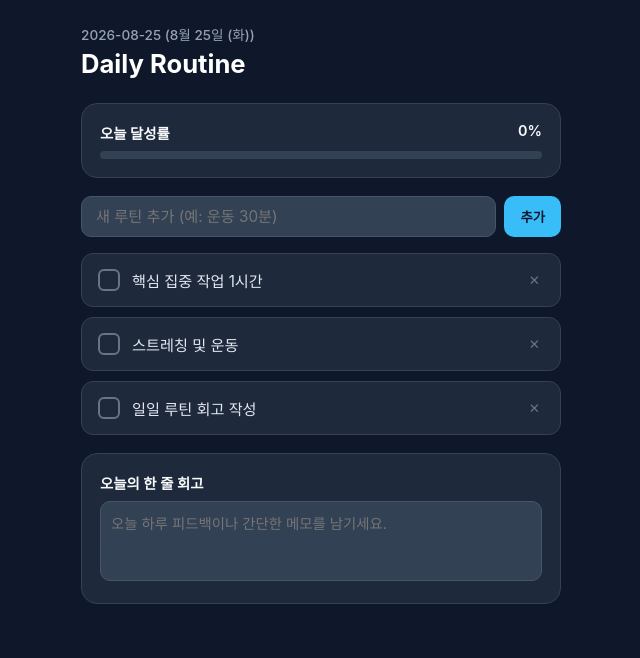
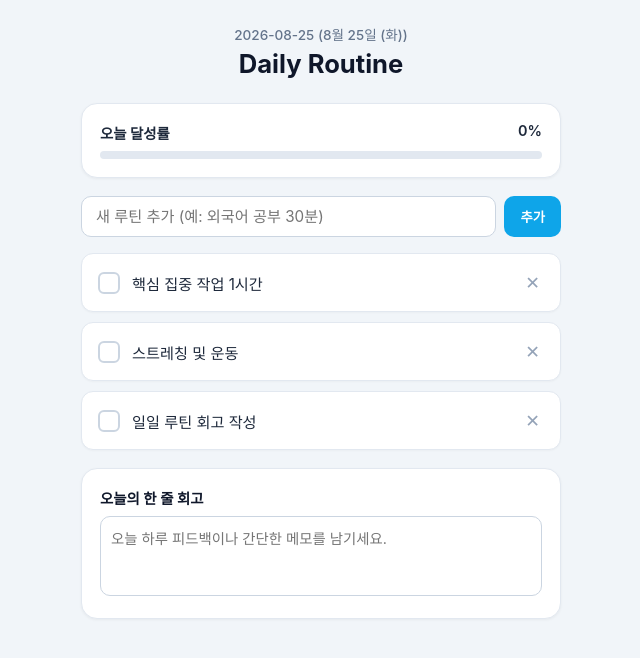
Before and after one commit to cly7763/todolist, a plain HTML site: page index.html in a window 1280 px wide. Shown: the whole page, without its empty margins (319-959 px from the left). Drawn offline with Linux system fonts and the light colour scheme.

Commit message:
배경변경

```diff
--- a/index.html
+++ b/index.html
@@ -3,40 +3,65 @@
 <head>
   <meta charset="UTF-8">
   <meta name="viewport" content="width=device-width, initial-scale=1.0, user-scalable=no">
-  <title>Daily Habit & Routine</title>
+  <title>Bright Daily Habit Tracker</title>
   <style>
     * { box-sizing: border-box; margin: 0; padding: 0; font-family: -apple-system, BlinkMacSystemFont, "Segoe UI", Roboto, sans-serif; }
-    body { background-color: #0f172a; color: #f8fafc; padding: 24px 16px; display: flex; justify-content: center; }
+
+    /* [수정] 배경색을 칙칙한 어두운색에서 밝은 화이트/그레이톤으로 변경 */
+    body { background-color: #f1f5f9; color: #1e293b; padding: 24px 16px; display: flex; justify-content: center; }
+
     .container { width: 100%; max-width: 480px; }
-    header { margin-bottom: 24px; }
-    .date-text { font-size: 0.85rem; color: #94a3b8; font-weight: 500; text-transform: uppercase; }
-    .title { font-size: 1.6rem; font-weight: 700; margin-top: 4px; color: #ffffff; }
+    header { margin-bottom: 24px; text-align: center; }
 
-    .card { background: #1e293b; border-radius: 16px; padding: 18px; margin-bottom: 18px; border: 1px solid #334155; }
-    .progress-header { display: flex; justify-content: space-between; margin-bottom: 8px; font-size: 0.9rem; font-weight: 600; }
-    .progress-bar { width: 100%; height: 8px; background: #334155; border-radius: 999px; overflow: hidden; }
-    .progress-fill { height: 100%; width: 0%; background: #38bdf8; transition: width 0.3s ease; }
+    /* [수정] 텍스트 색상들 조정 */
+    .date-text { font-size: 0.85rem; color: #64748b; font-weight: 500; text-transform: uppercase; }
+    .title { font-size: 1.6rem; font-weight: 700; margin-top: 4px; color: #0f172a; }
+
+    /* [수정] 카드 배경을 화이트로, 그림자는 부드럽게 */
+    .card { background: #ffffff; border-radius: 16px; padding: 18px; margin-bottom: 18px; border: 1px solid #e2e8f0; box-shadow: 0 1px 3px rgba(0,0,0,0.05); }
+
+    .progress-header { display: flex; justify-content: space-between; margin-bottom: 8px; font-size: 0.9rem; font-weight: 600; color: #1e293b;}
+
+    /* [수정] 프로그레스 바 배경색 조정 */
+    .progress-bar { width: 100%; height: 8px; background: #e2e8f0; border-radius: 999px; overflow: hidden; }
+    .progress-fill { height: 100%; width: 0%; background: #0ea5e9; transition: width 0.3s ease; }
 
     .input-group { display: flex; gap: 8px; margin-bottom: 16px; }
-    input[type="text"] { flex: 1; background: #334155; border: 1px solid #475569; border-radius: 10px; padding: 10px 14px; color: #fff; font-size: 0.95rem; outline: none; }
-    input[type="text"]:focus { border-color: #38bdf8; }
-    button.add-btn { background: #38bdf8; color: #0f172a; border: none; border-radius: 10px; padding: 10px 16px; font-weight: 600; cursor: pointer; }
+
+    /* [수정] 인풋 필드 스타일 조정 */
+    input[type="text"] { flex: 1; background: #ffffff; border: 1px solid #cbd5e1; border-radius: 10px; padding: 10px 14px; color: #1e293b; font-size: 0.95rem; outline: none; transition: border 0.2s; }
+    input[type="text"]:focus { border-color: #0ea5e9; }
+
+    button.add-btn { background: #0ea5e9; color: #ffffff; border: none; border-radius: 10px; padding: 10px 16px; font-weight: 600; cursor: pointer; }
+    button.add-btn:hover { background: #0284c7; }
 
     .routine-list { list-style: none; display: flex; flex-direction: column; gap: 10px; }
-    .routine-item { display: flex; align-items: center; justify-content: space-between; background: #1e293b; border: 1px solid #334155; border-radius: 12px; padding: 14px 16px; cursor: pointer; transition: all 0.2s ease; }
-    .routine-item.done { background: #0f2d42; border-color: #0284c7; }
+
+    /* [수정] 리스트 아이템 배경을 화이트로 */
+    .routine-item { display: flex; align-items: center; justify-content: space-between; background: #ffffff; border: 1px solid #e2e8f0; border-radius: 12px; padding: 14px 16px; cursor: pointer; transition: all 0.2s ease; box-shadow: 0 1px 2px rgba(0,0,0,0.03); }
+
+    /* [수정] 완료 시 파란색 계열 배경과 테두리 */
+    .routine-item.done { background: #f0f9ff; border-color: #7dd3fc; }
+
     .routine-left { display: flex; align-items: center; gap: 12px; flex: 1; }
-    .checkbox { width: 22px; height: 22px; border-radius: 6px; border: 2px solid #64748b; display: flex; align-items: center; justify-content: center; transition: 0.2s; }
-    .routine-item.done .checkbox { background: #38bdf8; border-color: #38bdf8; }
-    .checkbox svg { display: none; width: 14px; height: 14px; stroke: #0f172a; stroke-width: 3; }
+
+    /* [수정] 체크박스 색상 조정 */
+    .checkbox { width: 22px; height: 22px; border-radius: 6px; border: 2px solid #cbd5e1; display: flex; align-items: center; justify-content: center; transition: 0.2s; }
+    .routine-item.done .checkbox { background: #0ea5e9; border-color: #0ea5e9; }
+    .checkbox svg { display: none; width: 14px; height: 14px; stroke: #ffffff; stroke-width: 3; }
     .routine-item.done .checkbox svg { display: block; }
-    .routine-text { font-size: 0.95rem; color: #e2e8f0; }
-    .routine-item.done .routine-text { text-decoration: line-through; color: #94a3b8; }
-    .delete-btn { background: transparent; border: none; color: #64748b; cursor: pointer; padding: 4px; }
-    .delete-btn:hover { color: #f87171; }
 
-    .memo-area { width: 100%; height: 80px; background: #334155; border: 1px solid #475569; border-radius: 10px; padding: 10px; color: #fff; font-size: 0.9rem; resize: none; outline: none; }
-    .memo-area:focus { border-color: #38bdf8; }
+    /* [수정] 완료 시 텍스트 색상 조정 */
+    .routine-text { font-size: 0.95rem; color: #1e293b; }
+    .routine-item.done .routine-text { text-decoration: line-through; color: #64748b; }
+
+    /* [수정] 삭제 버튼 색상 조정 */
+    .delete-btn { background: transparent; border: none; color: #94a3b8; cursor: pointer; padding: 4px; font-size: 1.1rem;}
+    .delete-btn:hover { color: #ef4444; }
+
+    /* [수정] 메모 영역 스타일 조정 */
+    .memo-area { width: 100%; height: 80px; background: #ffffff; border: 1px solid #cbd5e1; border-radius: 10px; padding: 10px; color: #1e293b; font-size: 0.9rem; resize: none; outline: none; transition: border 0.2s; }
+    .memo-area:focus { border-color: #0ea5e9; }
   </style>
 </head>
 <body>
@@ -57,14 +82,14 @@
     </div>
 
     <div class="input-group">
-      <input type="text" id="habitInput" placeholder="새 루틴 추가 (예: 운동 30분)" onkeypress="handleKeyPress(event)">
+      <input type="text" id="habitInput" placeholder="새 루틴 추가 (예: 외국어 공부 30분)" onkeypress="handleKeyPress(event)">
       <button class="add-btn" onclick="addHabit()">추가</button>
     </div>
 
     <ul id="routineList" class="routine-list"></ul>
 
     <div class="card" style="margin-top: 18px;">
-      <div style="font-size: 0.9rem; font-weight: 600; margin-bottom: 8px;">오늘의 한 줄 회고</div>
+      <div style="font-size: 0.9rem; font-weight: 600; margin-bottom: 8px; color: #0f172a;">오늘의 한 줄 회고</div>
       <textarea id="dailyMemo" class="memo-area" placeholder="오늘 하루 피드백이나 간단한 메모를 남기세요." oninput="saveMemo()"></textarea>
     </div>
   </div>
@@ -132,6 +157,7 @@
     }
 
     function deleteHabit(id) {
+      if(!confirm("이 루틴을 삭제하시겠습니까?")) return;
       habits = habits.filter(h => h.id !== id);
       delete checkState[id];
       localStorage.setItem('my_habits', JSON.stringify(habits));
```
